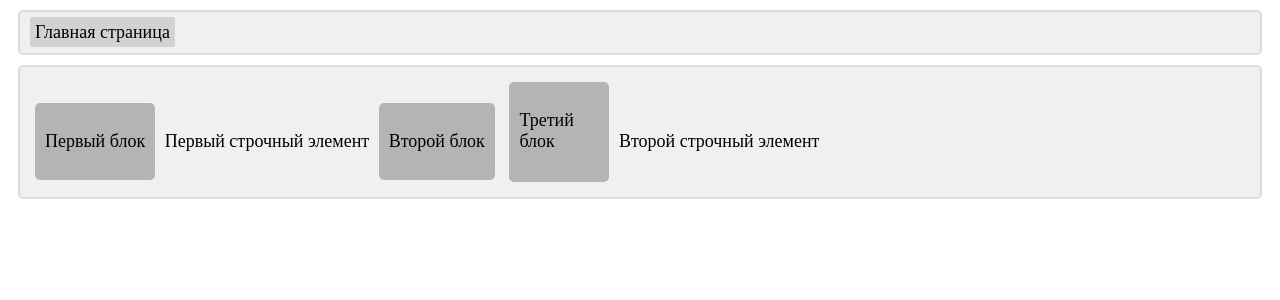
After one commit to SergeyLebidko/JsTraining, a Django app: page /main/inline_block_demo/ in a window 1280 px wide. The commit adds this page. Shown: the top 300 px of the page. Run offline with Django 3.2, Linux system fonts and the light colour scheme.

Commit message:
Добавлена демонстрация использования inline-block

```diff
--- a/main/static/main/base.css
+++ b/main/static/main/base.css
@@ -5,6 +5,15 @@
     border-radius: 5px;
     margin: 10px;
     padding: 10px;
+}
+
+.inline_div {
+    display: inline-block;
+    padding: 10px;
+    margin: 5px;
+    background-color: #b4b4b4;
+    border-radius: 5px;
+    border-color: red;
 }
 
 button {
--- a/main/templates/main/index.html
+++ b/main/templates/main/index.html
@@ -22,4 +22,10 @@
         </p>
         <a href="{% url 'add_order' %}">Перейти</a>
     </div>
+    <div class="basic_block">
+        <p>
+            Демонстрация работы inline-block.
+        </p>
+        <a href="{% url 'inline_block_demo' %}">Перейти</a>
+    </div>
 {% endblock %}
--- /dev/null
+++ b/main/templates/main/inline_block_demo.html
@@ -0,0 +1,27 @@
+{% extends 'layout/base.html' %}
+
+{% block content %}
+    <div class="basic_block">
+        <div class="inline_div">
+            <p>
+                Первый блок
+            </p>
+        </div>
+        <span>
+            Первый строчный элемент
+        </span>
+        <div class="inline_div">
+            <p>
+                Второй блок
+            </p>
+        </div>
+        <div style="width: 80px; height: 80px" class="inline_div">
+            <p>
+                Третий блок
+            </p>
+        </div>
+        <span>
+            Второй строчный элемент
+        </span>
+    </div>
+{% endblock %}
--- a/main/urls.py
+++ b/main/urls.py
@@ -1,5 +1,6 @@
 from django.urls import path
-from .views import index, report_1, report_2, simple_rest_report, simple_html_report, add_order
+from .views import index, report_1, report_2, simple_rest_report, simple_html_report, add_order, \
+    inline_block_demo
 
 
 urlpatterns = [
@@ -8,5 +9,6 @@ urlpatterns = [
     path('report_2/', report_2, name='report_2'),
     path('simple_rest_report/', simple_rest_report, name='simple_rest_report'),
     path('report_2/simple_html_report/', simple_html_report, name='simple_html_report'),
-    path('add_order/', add_order, name='add_order')
+    path('add_order/', add_order, name='add_order'),
+    path('inline_block_demo/', inline_block_demo, name='inline_block_demo')
 ]
--- a/main/views.py
+++ b/main/views.py
@@ -109,3 +109,7 @@ def simple_rest_report(request):
 
     }
     return Response(data, status=status.HTTP_200_OK)
+
+
+def inline_block_demo(request):
+    return render(request, 'main/inline_block_demo.html', context={})
```
